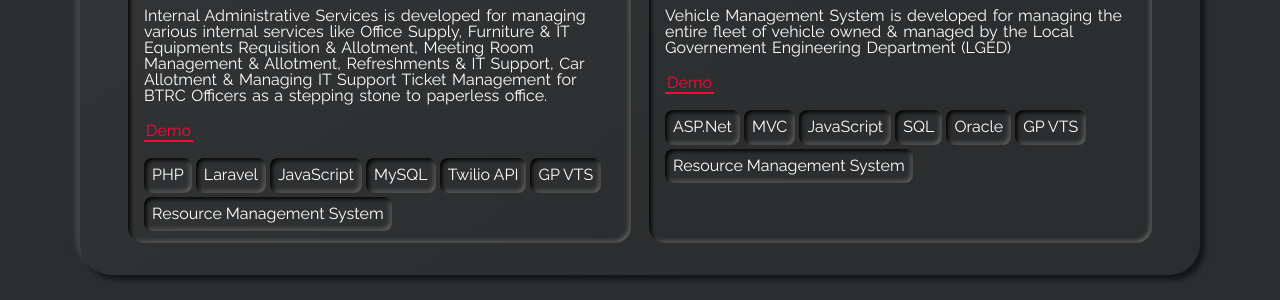
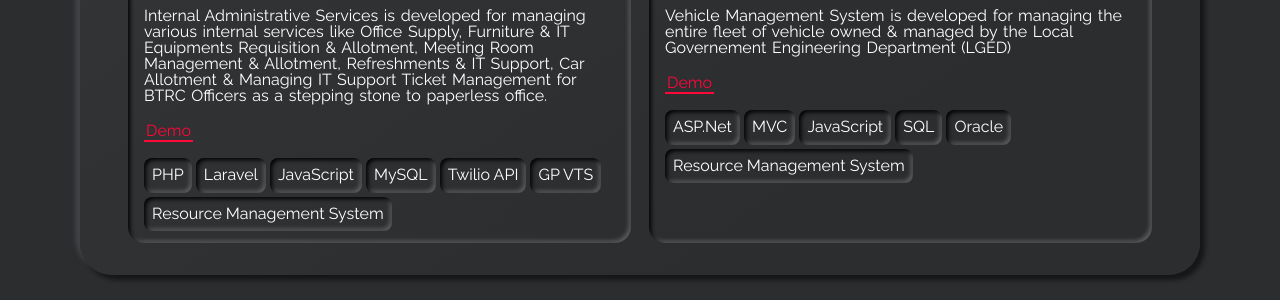
Before and after one commit to writeshahadat/writeshahadat.github.io, a Jekyll site: the page built from index.html, in a window 1280 px wide and 900 px high, scrolled down 3971 px. Shown: the part 142-442 px from the top of the window. Built offline with Jekyll 4.4.1, drawn with Linux system fonts in a browser that asks for light colours.

Commit message:
project vms updated

```diff
--- a/_data/projects.yml
+++ b/_data/projects.yml
@@ -82,5 +82,4 @@
     - tag: JavaScript
     - tag: SQL
     - tag: Oracle
-    - tag: GP VTS
     - tag: Resource Management System
```
